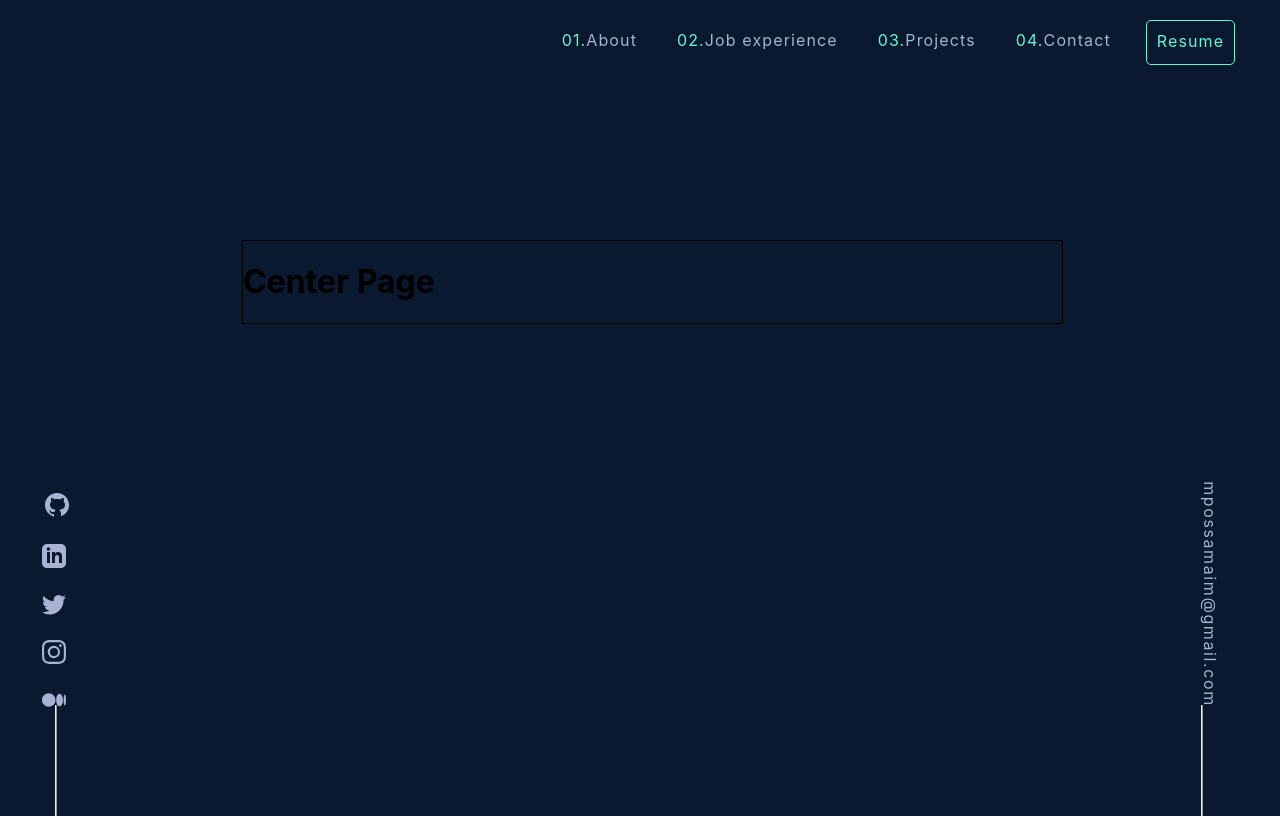
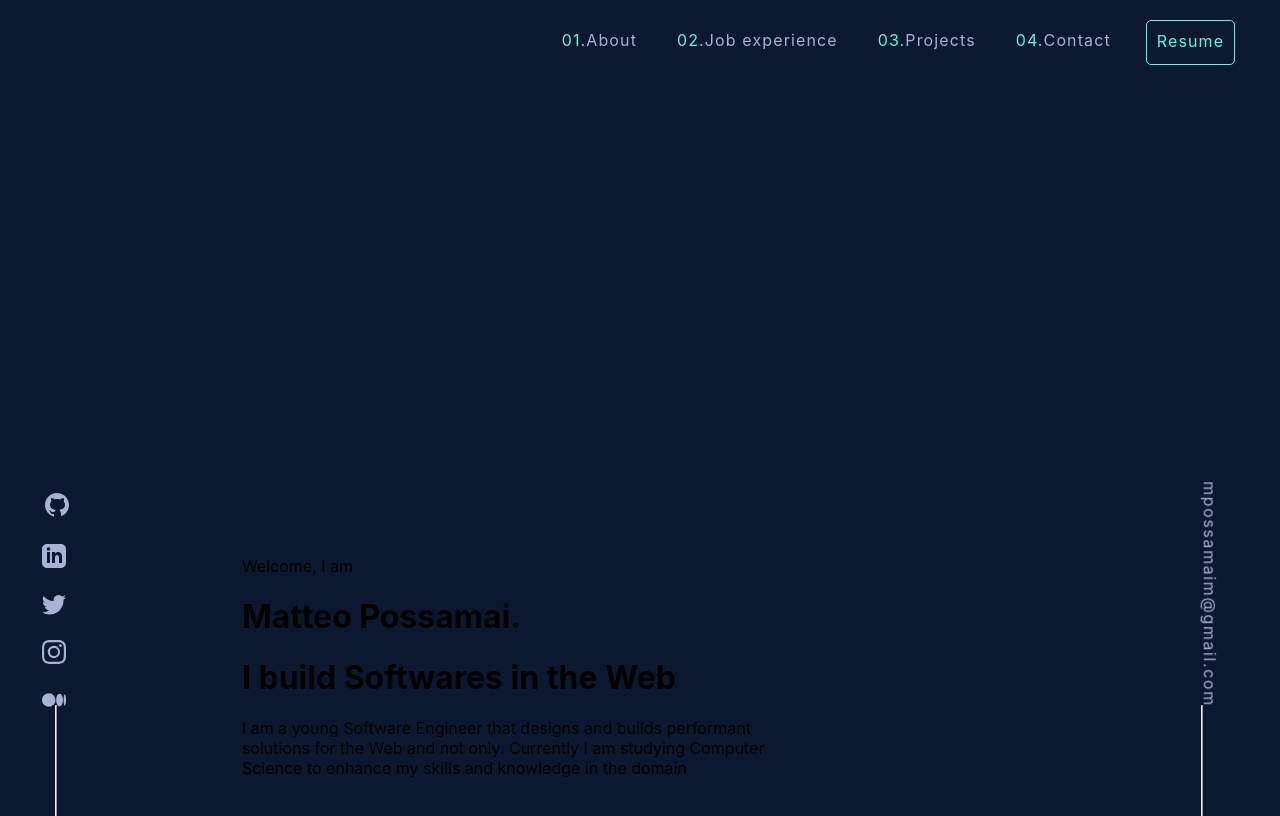
Before and after one commit to MatteoPossamai/portfolio, a React (Create React App) app: page / in a window 1280 px wide. Shown: the top 816 px of the page. Built offline with nearby package versions, Linux system fonts and the light colour scheme.

Commit message:
added center page first contents and modified some header

```diff
--- a/src/components/centerPage.tsx
+++ b/src/components/centerPage.tsx
@@ -1,7 +1,12 @@
 function CenterPage() {
     return (
-        <div className="center-page" style={{"border": "1px solid black"}}>
-            <h1>Center Page</h1>
+        <div className="center-page" >
+            <p className="first-line">Welcome, I am</p>
+            <h1 className="name">Matteo Possamai.</h1>
+            <h1 className="short-description">I build Softwares in the Web</h1>
+            <p className="long-description">I am a young Software Engineer that designs and builds performant <br />
+            solutions for the Web and not only. Currently I am studying Computer <br />
+            Science to enhance my skills and knowledge in the domain</p>
         </div>
     );
     }
--- a/src/components/header.tsx
+++ b/src/components/header.tsx
@@ -29,6 +29,7 @@ function Header() {
             classes += " sticky";
         }
         setAgileClasses(classes);
+        console.log(classes);
 
     }, [isOnTop, isSticky]);
 
--- a/src/components/homepage.tsx
+++ b/src/components/homepage.tsx
@@ -21,6 +21,7 @@ function HomePage() {
                 </div>
 
                 <CenterPage />
+                <div style={{"height":"1000px"}} ></div>
 
                 <div id = "email">
                     <a className="email-text" href="mailto:mpossamaim@gmail.com"> mpossamaim@gmail.com </a>
```
